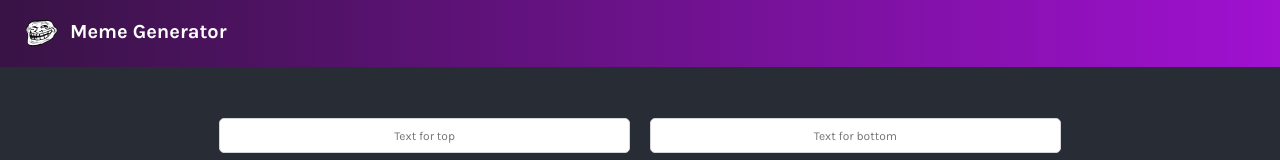
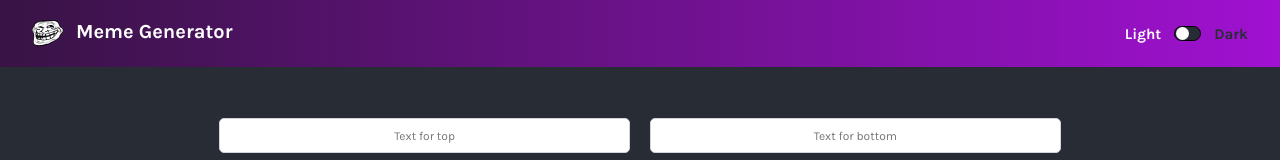
Before and after one commit to marksist300/meme_generator, a React (Vite) app: page / in a window 1280 px wide. Shown: the top 160 px of the page. Built offline with nearby package versions, Linux system fonts and the light colour scheme; no server answers.

Commit message:
added a light and dark theme toggle switch, without functionality

```diff
--- a/src/components/Nav.jsx
+++ b/src/components/Nav.jsx
@@ -4,8 +4,18 @@ export default function Nav () {
     return (
         <header>
             <nav className='nav-bar'>
+                <div className='title-nav'>
                 <img src={trollFace} alt="Distorted face of a troll, twisted to the right, a simple drawing" />
                 <h1>Meme Generator</h1>
+                </div>
+
+                <div className="toggler">
+                    <p className="toggler-light">Light</p>
+                    <div className="toggler-slider">
+                        <div className="toggler-slider-circle"></div>
+                    </div>
+                    <p className="toggler-dark">Dark</p>
+                </div>
             </nav>
         </header>
     )
--- a/src/index.scss
+++ b/src/index.scss
@@ -1,5 +1,6 @@
 $linearColor: linear-gradient(90deg, #391346 1.18%, #A011D1 100%);
 $textWhite: #FFFFFF;
+$bodyColor: #282D35;
 
 :root {
     font-family: 'Karla', Inter, Avenir, Helvetica, Arial, sans-serif;
@@ -17,11 +18,12 @@ text-decoration: none;
 }
 
 body{
-    background-color: #282D35;
+    background-color: $bodyColor;
 }
 
 nav{
     display: flex;
+    justify-content: space-between;
     color: $textWhite;
     background-image: $linearColor;
     padding: 2rem;
@@ -36,6 +38,73 @@ nav{
         font-size: 2rem;
         line-height: 2.4rem;
     }
+    .title-nav{
+        display: flex;
+    }
+}
+
+.toggler{
+    display: flex;
+    align-items: center;
+
+    p {
+        font-size: 1.5rem;
+        font-weight: 600;
+    }
+
+    .toggler-slider {
+        position: relative;
+        width: 2.5rem;
+        height: 1.3rem;
+        background-color: $bodyColor;
+        border-radius: 2rem;
+        margin-inline: .7rem;
+        cursor: pointer;
+        display: flex;
+        justify-content: flex-start;
+        align-items: center;
+        border: 1px solid black;
+        box-sizing: content-box;
+    }
+
+    nav.dark .toggler-slider {
+        border-color: $textWhite;
+        background-color: #F5F5F5;
+    }
+
+    .toggler-slider-circle {
+        position: absolute;
+        left: -.55rem;
+        height: 1.3rem;
+        width: 1.3rem;
+        background-color: $textWhite;
+        border-radius: 50%;
+    }
+
+    nav.dark .toggler-slider-circle {
+        background-color: $bodyColor;
+    }
+
+    .toggler-light {
+        color: $textWhite;
+    }
+
+    nav.dark .toggler-light {
+        color: #918E9B;
+    }
+
+    .toggler-dark {
+        color: $bodyColor;
+    }
+
+    nav.dark .toggler-dark {
+        color: $textWhite;
+    }
+
+    nav.dark .toggler-slider {
+        justify-content: flex-end;
+    }
+
 }
 
 section{
```
